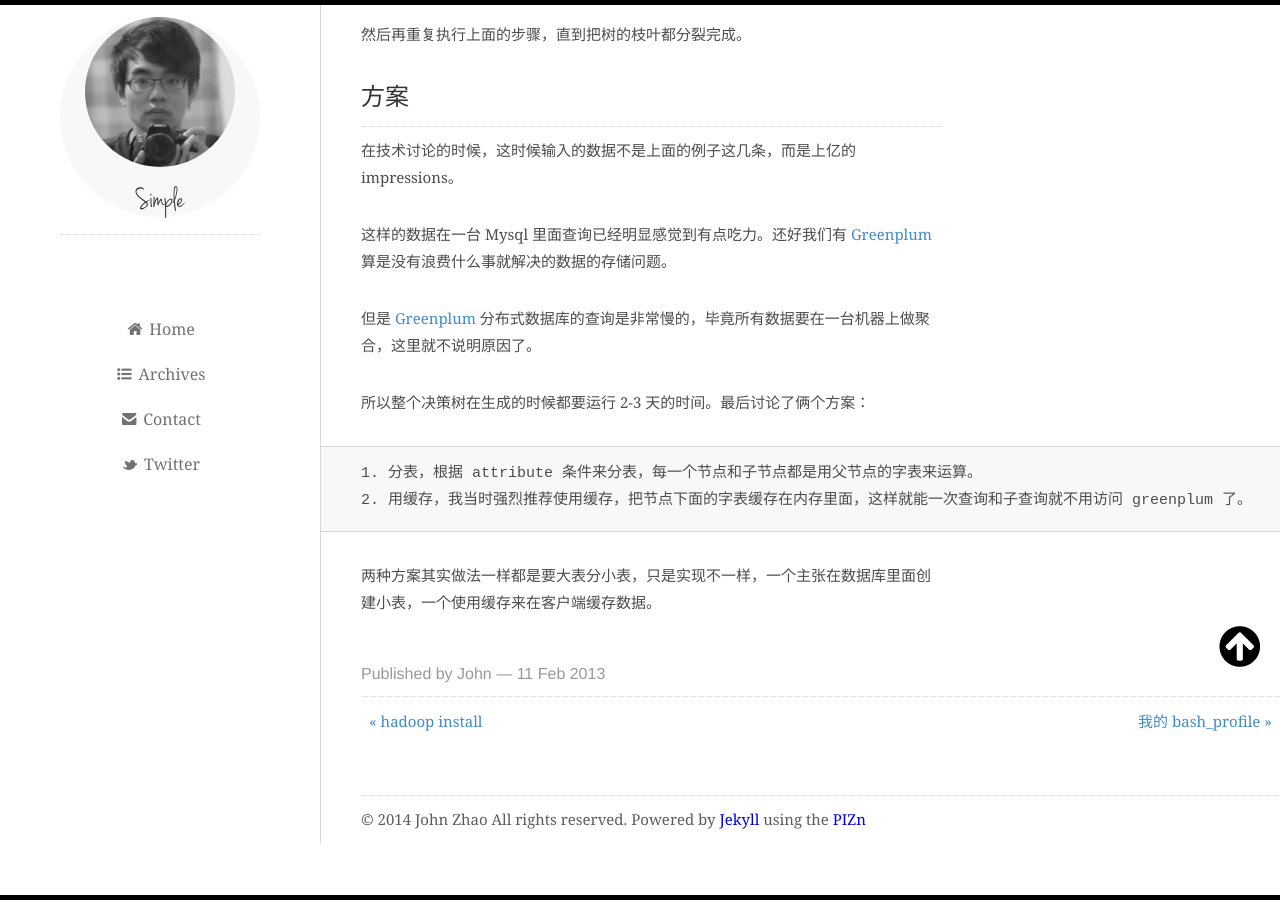
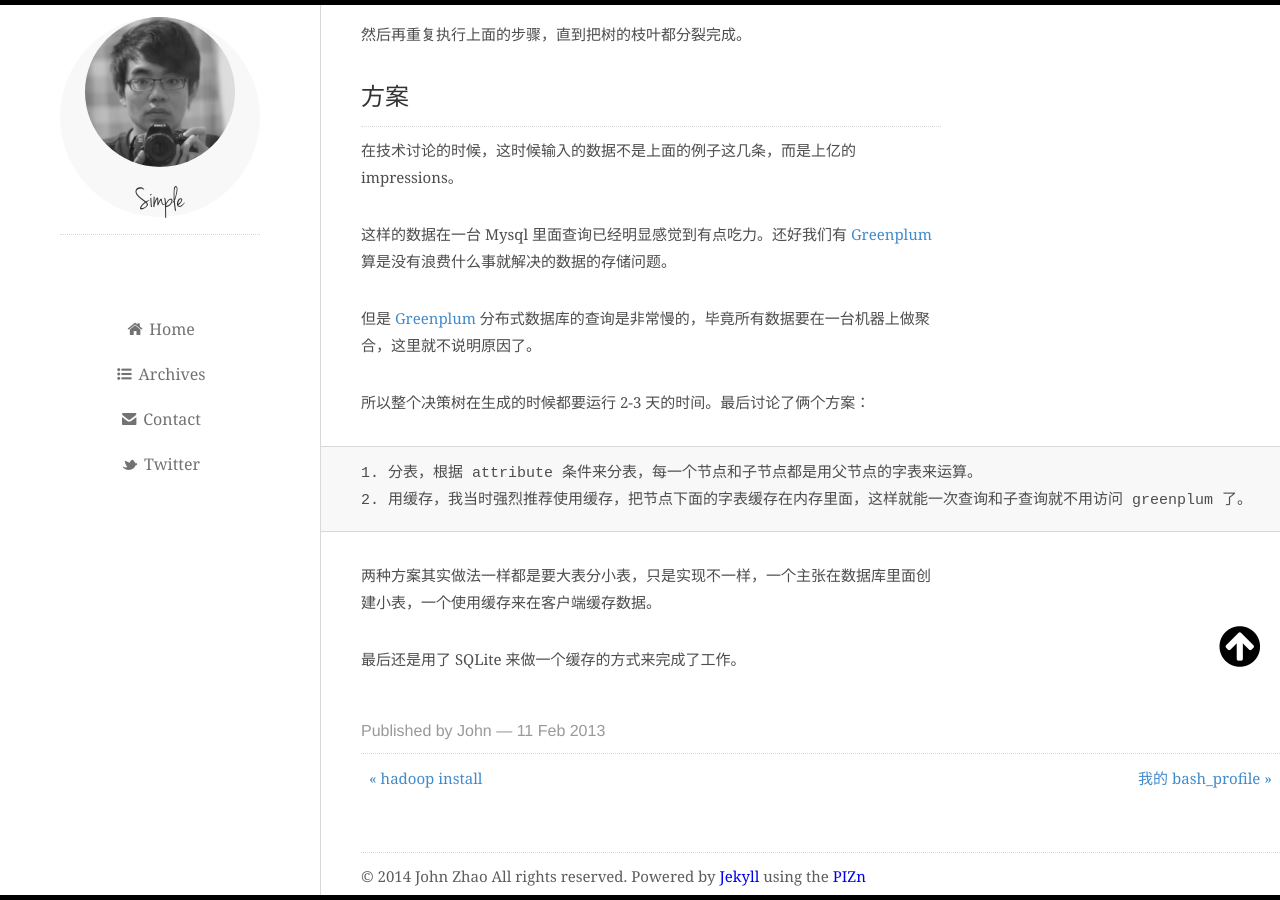
Before and after one commit to zhaoxuan/blog_source, a Jekyll site: the page built from _posts/2013-02-11-sqlite-in-bigdata.markdown, in a window 1280 px wide and 900 px high, scrolled down 2002 px. Built offline with Jekyll 4.4.1, drawn with Linux system fonts in a browser that asks for light colours; formulas are drawn with MathJax 3.

Commit message:
edite sqlite

```diff
--- a/_posts/2013-02-11-sqlite-in-bigdata.markdown
+++ b/_posts/2013-02-11-sqlite-in-bigdata.markdown
@@ -66,3 +66,5 @@ ID3 算法里面决策树的分裂是父子关系的，子节点的数据都是
     2. 用缓存，我当时强烈推荐使用缓存，把节点下面的字表缓存在内存里面，这样就能一次查询和子查询就不用访问 greenplum 了。
 
 两种方案其实做法一样都是要大表分小表，只是实现不一样，一个主张在数据库里面创建小表，一个使用缓存来在客户端缓存数据。
+
+最后还是用了 SQLite 来做一个缓存的方式来完成了工作。
```
